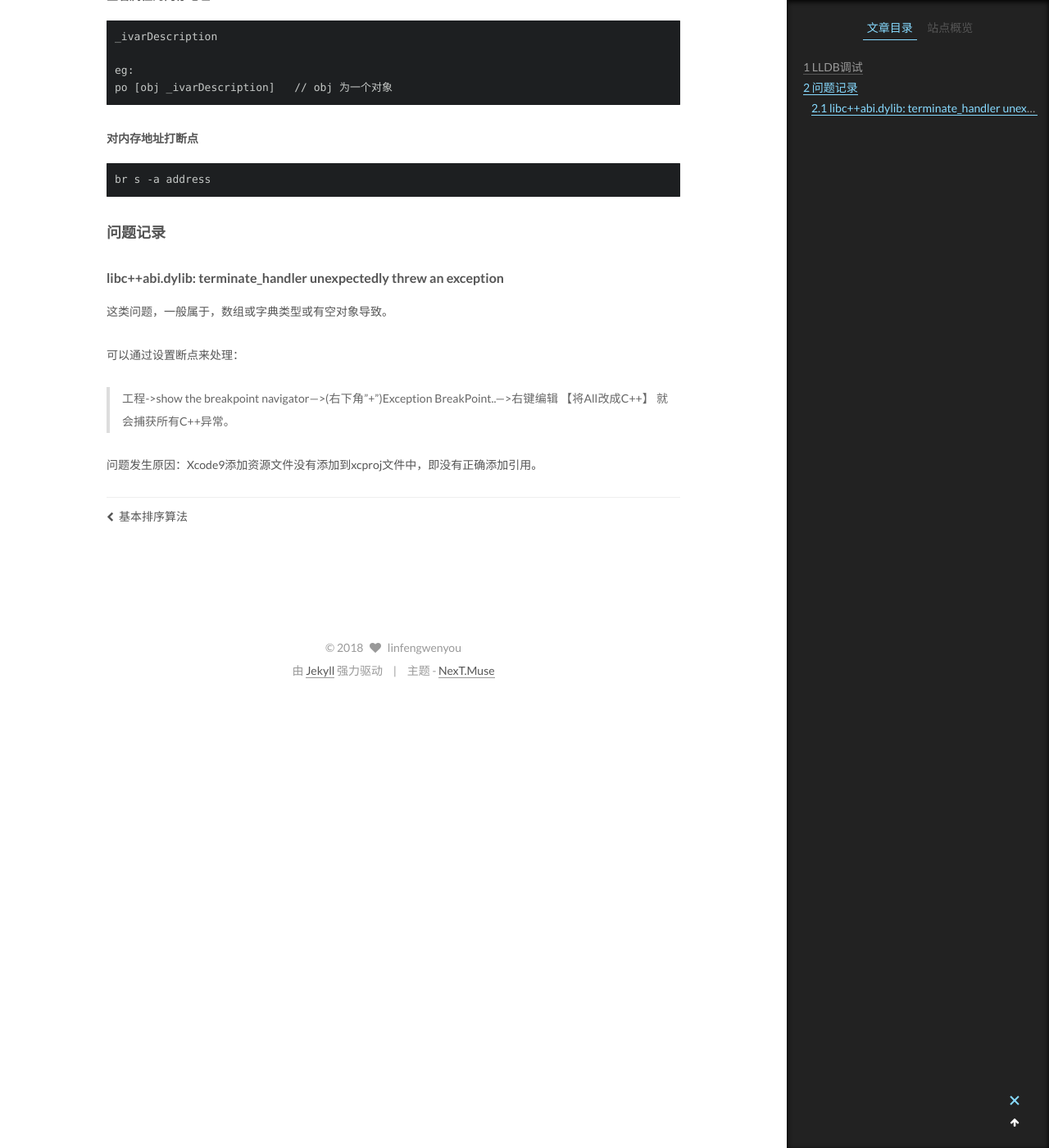
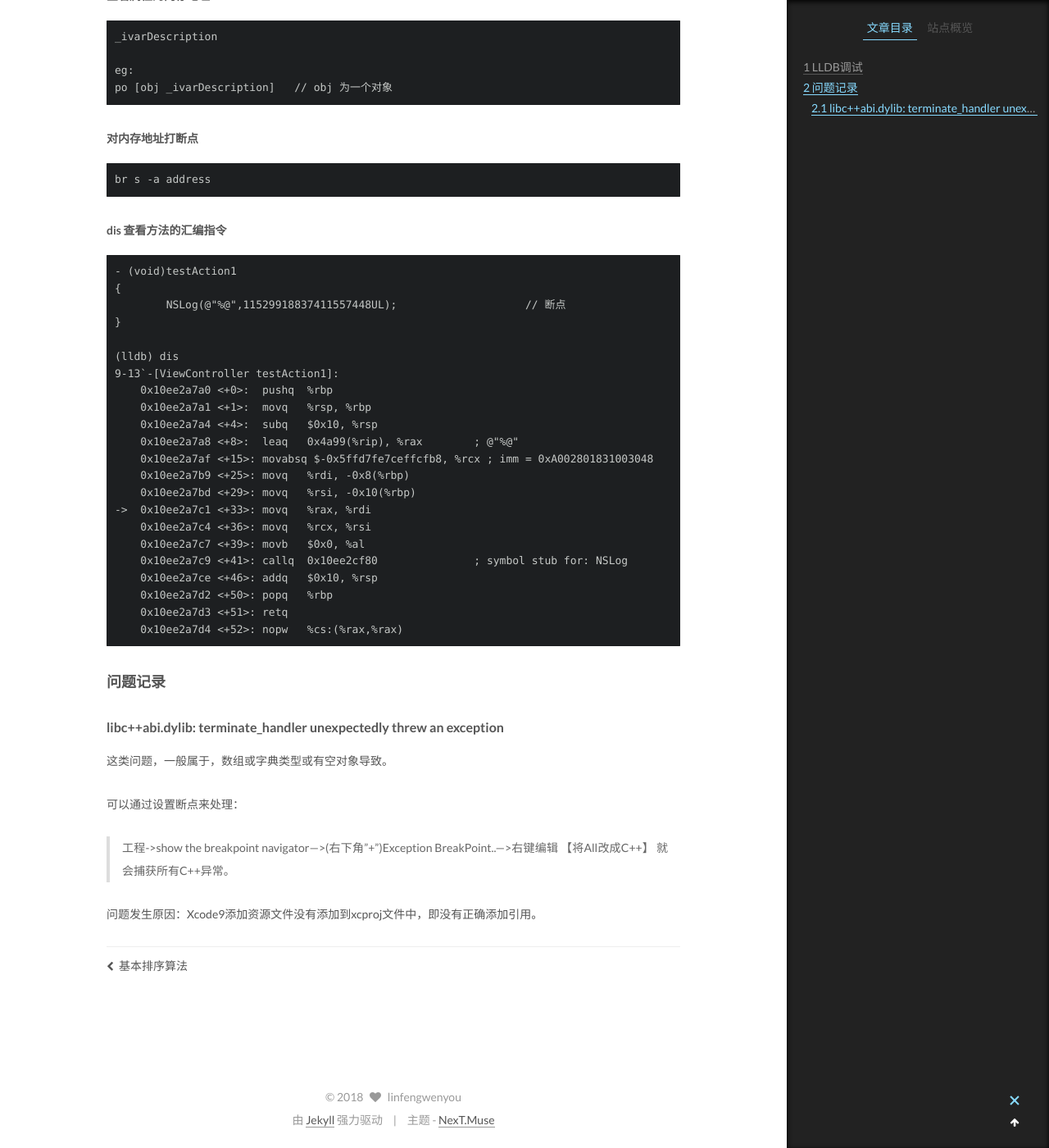
Before and after one commit to linfengwenyou/linfengwenyou.github.io, a Jekyll site: the page built from _posts/2017-03-01-xcode_debug问题及LLDB调试解决方案.md, in a window 1280 px wide and 1400 px high, scrolled down 6477 px. Shown: the whole window at 82% size. Built offline with Jekyll 4.4.1, drawn with Linux system fonts in a browser that asks for light colours.

Commit message:
汇编指令

````diff
--- a/_posts/2017-03-01-xcode_debug问题及LLDB调试解决方案.md
+++ b/_posts/2017-03-01-xcode_debug问题及LLDB调试解决方案.md
@@ -327,6 +327,35 @@ br s -a address
 
 
 
+##### dis 查看方法的汇编指令
+
+```
+- (void)testAction1
+{
+	NSLog(@"%@",11529918837411557448UL);			// 断点
+}
+
+(lldb) dis
+9-13`-[ViewController testAction1]:
+    0x10ee2a7a0 <+0>:  pushq  %rbp
+    0x10ee2a7a1 <+1>:  movq   %rsp, %rbp
+    0x10ee2a7a4 <+4>:  subq   $0x10, %rsp
+    0x10ee2a7a8 <+8>:  leaq   0x4a99(%rip), %rax        ; @"%@"
+    0x10ee2a7af <+15>: movabsq $-0x5ffd7fe7ceffcfb8, %rcx ; imm = 0xA002801831003048
+    0x10ee2a7b9 <+25>: movq   %rdi, -0x8(%rbp)
+    0x10ee2a7bd <+29>: movq   %rsi, -0x10(%rbp)
+->  0x10ee2a7c1 <+33>: movq   %rax, %rdi
+    0x10ee2a7c4 <+36>: movq   %rcx, %rsi
+    0x10ee2a7c7 <+39>: movb   $0x0, %al
+    0x10ee2a7c9 <+41>: callq  0x10ee2cf80               ; symbol stub for: NSLog
+    0x10ee2a7ce <+46>: addq   $0x10, %rsp
+    0x10ee2a7d2 <+50>: popq   %rbp
+    0x10ee2a7d3 <+51>: retq
+    0x10ee2a7d4 <+52>: nopw   %cs:(%rax,%rax)
+```
+
+
+
 
 
 
````
